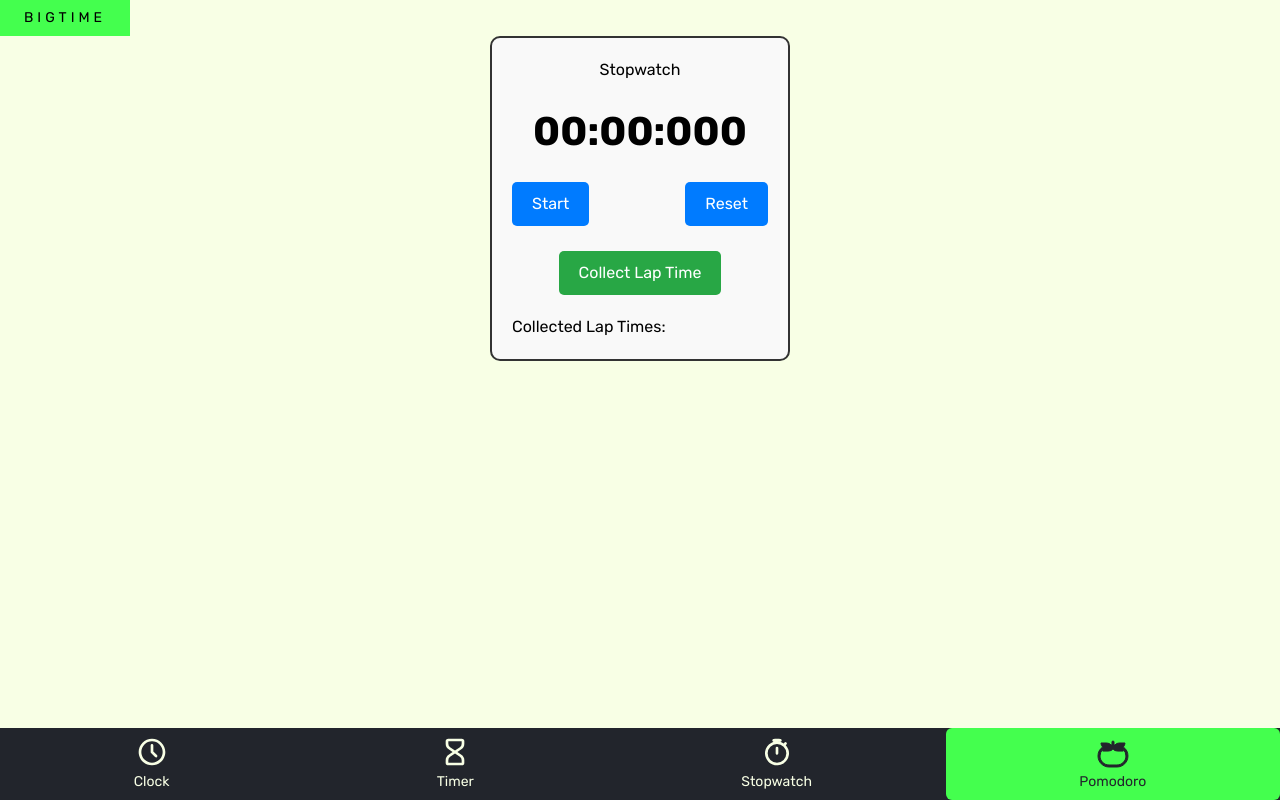
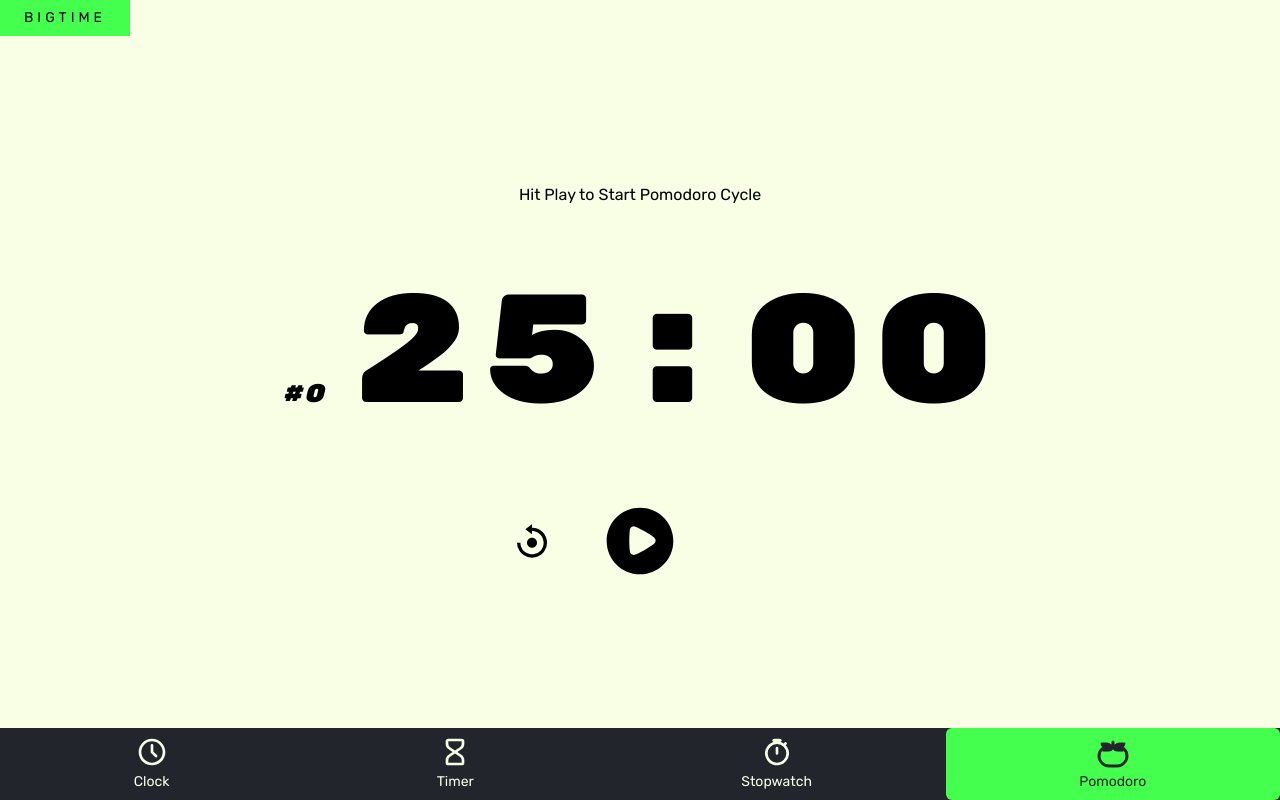
Before and after one commit to pk504b/bigtime, a Next.js app: page /pomodoro in a window 1280 px wide. Built offline with nearby package versions, Linux system fonts and the light colour scheme.

Commit message:
pomodoro

```diff
--- a/src/app/pomodoro/page.tsx
+++ b/src/app/pomodoro/page.tsx
@@ -1,129 +1,97 @@
 "use client";
 
+import React, { useState, useEffect, useRef, use } from "react";
+import { Duration } from "luxon";
+import Layout from "@/components/Layout";
+import { PauseIcon, PlayIcon, ResetIcon } from "@/lib/icons";
 
-// components/Stopwatch.js
-import { useState, useEffect } from 'react';
-import { DateTime } from 'luxon';
+const INITIAL_MSG = "Hit Play to Start Pomodoro Cycle";
+const FOCUS_TIME = { minutes: 25 };
+const BREAK_TIME = { minutes: 5 };
 
-const Stopwatch = () => {
-  const [isRunning, setIsRunning] = useState(false); // Whether the stopwatch is running or not
-  const [timeElapsed, setTimeElapsed] = useState(0); // Time in milliseconds
-  const [lapTimes, setLapTimes] = useState([]); // Array to store collected lap times
+export default function Page() {
+  const [isRunning, setIsRunning] = useState(false);
+  const [isBreak, setIsBreak] = useState(false);
+  const [duration, setDuration] = useState(Duration.fromObject(FOCUS_TIME));
+  const [cycleCount, setCycleCount] = useState(0);
+  const intervalRef = useRef<NodeJS.Timeout | null>(null);
+  const [message, setMessage] = useState(INITIAL_MSG);
 
-  // Format the current elapsed time using Luxon (HH:mm:ss:SSS format)
-  const formattedTime = DateTime.fromMillis(timeElapsed).toFormat('mm:ss:SSS');
-
+  // Handle the timer update
   useEffect(() => {
-    let timer;
-
-    // Start the timer when the stopwatch is running
     if (isRunning) {
-      const startTime = Date.now() - timeElapsed; // Synchronize the start time
-
-      timer = setInterval(() => {
-        setTimeElapsed(Date.now() - startTime); // Continuously update the elapsed time
-      }, 10); // Update every 10ms
+      intervalRef.current = setInterval(() => {
+        setDuration((prev) => prev.minus(1000));
+      }, 1000);
+      setMessage(isBreak ? "Break Time..." : "Focus Session...");
     } else {
-      clearInterval(timer); // Stop the timer when it's not running
+      clearInterval(intervalRef.current!);
+      isBreak
+        ? duration.as("minutes") !== 5 && setMessage("Break Paused")
+        : duration.as("minutes") !== 25 && setMessage("Focus Session Paused");
     }
 
-    return () => clearInterval(timer); // Clean up interval when component is unmounted
-  }, [isRunning, timeElapsed]);
+    return () => {
+      clearInterval(intervalRef.current!);
+    };
+  }, [isRunning, isBreak]);
 
-  // Function to start/stop the stopwatch
-  const toggleStopwatch = () => {
-    setIsRunning(prev => !prev);
+  // Timer cycle logic
+  useEffect(() => {
+    if (duration.as("seconds") <= 0) {
+      if (isBreak) {
+        // Switch to Focus Mode
+        setIsBreak(false);
+        setDuration(Duration.fromObject(FOCUS_TIME));
+        setCycleCount(cycleCount + 1);
+      } else {
+        // Switch to Break Mode
+        setIsBreak(true);
+        setDuration(Duration.fromObject(BREAK_TIME));
+      }
+    }
+  }, [duration, isBreak]);
+
+  const startPauseTimer = () => {
+    setIsRunning((prev) => !prev);
   };
 
-  // Function to reset the stopwatch
-  const resetStopwatch = () => {
+  const reset = () => {
     setIsRunning(false);
-    setTimeElapsed(0);
-    setLapTimes([]); // Clear collected lap times
-  };
-
-  // Function to collect a timestamp (lap time)
-  const collectLapTime = () => {
-    setLapTimes(prevLaps => [...prevLaps, formattedTime]);
+    setIsBreak(false);
+    setDuration(Duration.fromObject(FOCUS_TIME));
+    setCycleCount(0);
+    setMessage(INITIAL_MSG);
   };
 
   return (
-    <div style={styles.container}>
-      <h1>Stopwatch</h1>
-      <div style={styles.timeDisplay}>{formattedTime}</div>
+    <Layout
+      top={message}
+      mid={
+        <>
+          <span className="text-[2vw] italic">#{cycleCount} </span>
+          <span>{duration.toFormat("mm:ss")}</span>
+        </>
+      }
+      bottom={
+        <div className="flex items-center justify-center gap-12">
+          <button className="cursor-pointer" onClick={reset}>
+            <ResetIcon size={40} />
+          </button>
 
-      <div style={styles.buttons}>
-        <button onClick={toggleStopwatch} style={styles.button}>
-          {isRunning ? 'Stop' : 'Start'}
-        </button>
-        <button onClick={resetStopwatch} style={styles.button}>Reset</button>
-      </div>
+          <button
+            className="cursor-pointer"
+            onClick={() => {
+              cycleCount === 0 && setCycleCount(1);
+              setIsRunning(!isRunning);
+            }}
+          >
+            {isRunning ? <PauseIcon size={80} /> : <PlayIcon size={80} />}
+          </button>
 
-      <button onClick={collectLapTime} style={styles.lapButton} disabled={!isRunning}>
-        Collect Lap Time
-      </button>
-
-      <div style={styles.lapList}>
-        <h3>Collected Lap Times:</h3>
-        <ul>
-          {lapTimes.map((lap, index) => (
-            <li key={index}>{lap}</li>
-          ))}
-        </ul>
-      </div>
-    </div>
+          <button className="invisible">{<ResetIcon size={40} />}</button>
+        </div>
+      }
+    />
   );
-};
-
-// Some simple styles for the stopwatch
-const styles = {
-  container: {
-    textAlign: 'center',
-    padding: '20px',
-    border: '2px solid #333',
-    borderRadius: '10px',
-    maxWidth: '300px',
-    margin: 'auto',
-    backgroundColor: '#f9f9f9',
-  },
-  timeDisplay: {
-    fontSize: '2.5rem',
-    fontWeight: 'bold',
-    margin: '20px 0',
-  },
-  buttons: {
-    display: 'flex',
-    justifyContent: 'space-between',
-    width: '100%',
-    marginBottom: '10px',
-  },
-  button: {
-    padding: '10px 20px',
-    fontSize: '1rem',
-    backgroundColor: '#007BFF',
-    color: 'white',
-    border: 'none',
-    borderRadius: '5px',
-    cursor: 'pointer',
-    transition: 'background-color 0.3s',
-  },
-  lapButton: {
-    padding: '10px 20px',
-    fontSize: '1rem',
-    backgroundColor: '#28a745',
-    color: 'white',
-    border: 'none',
-    borderRadius: '5px',
-    cursor: 'pointer',
-    transition: 'background-color 0.3s',
-    marginTop: '15px',
-  },
-  lapList: {
-    marginTop: '20px',
-    textAlign: 'left',
-    maxHeight: '200px',
-    overflowY: 'scroll',
-  }
-};
-
-export default Stopwatch;
+}
```
